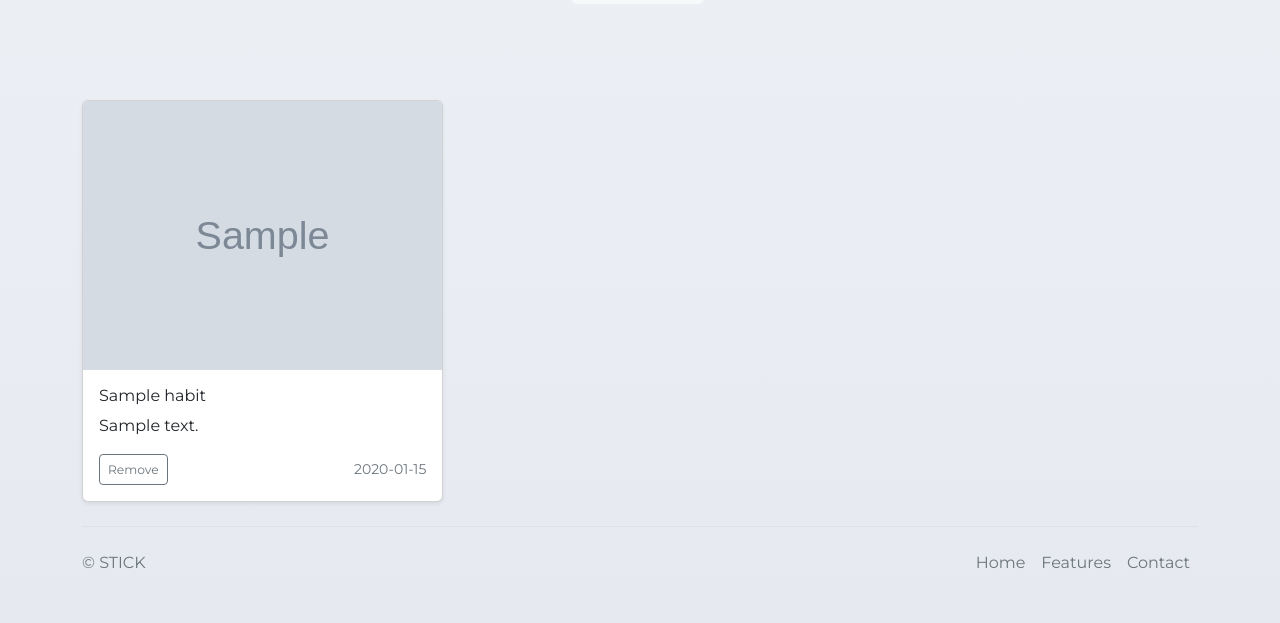
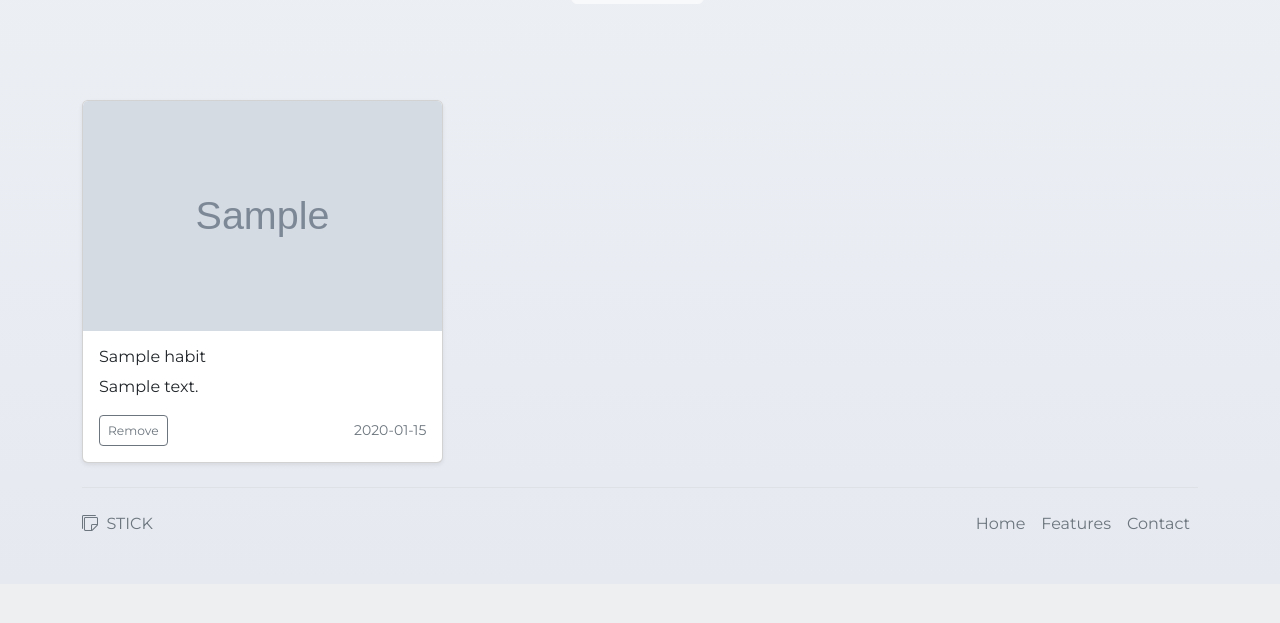
Before and after one commit to chansya/Capstone_project, a Flask app: page /records in a window 1280 px wide. Shown: the part 250-873 px from the top of the page. After the commit the page ends 781 px from the top, so only its background shows below. Run offline with Flask 2, Linux system fonts and the light colour scheme; the visitor is signed in with stand-in values (Sample User, id 1); tables that the repository leaves empty hold one stand-in row (values such as "Sample post"); grey boxes marked "Sample" are stand-in pictures.

Commit message:
Adjust photo size in Record cards

```diff
--- a/static/css/style.css
+++ b/static/css/style.css
@@ -28,11 +28,8 @@ body{
     color: olivedrab;
 }
 
-#footer {
-    position: fixed;
-    padding: 10px 10px 0px 10px;
-    bottom: 0;
+.card-img-top {
     width: 100%;
-    /* Height of the footer*/
-    height: 40px;
+    height: 18vw;
+    object-fit: cover;
 }
--- a/static/js/records.jsx
+++ b/static/js/records.jsx
@@ -125,7 +125,7 @@ function Record(props){
     return (
         <div className="col">
             <div className="card shadow-sm">
-                <img src={props.img_url} className="card-img-top" alt="record-image"/>
+                <img src={props.img_url} className="card-img-top img-fluid" alt="record-image"/>
                 <div className="card-body">
                 <h6 class="card-title">{props.habit_name}</h6>
                 <p className="card-text">{props.notes}</p>
--- a/templates/base.html
+++ b/templates/base.html
@@ -28,7 +28,7 @@
     {% if not session.get("user_email") %}
     <nav class="navbar navbar-expand-sm navbar-light bg-light">
         <div class="container-fluid">
-            <a class="navbar-brand" href="/">STICK</a>
+            <a class="navbar-brand" href="/"><i class="bi bi-stickies"></i>&nbsp;STICK</a>
             <button type="button" class="navbar-toggler" data-bs-toggle="collapse" data-bs-target="#navbarCollapse">
                 <span class="navbar-toggler-icon"></span>
             </button>
@@ -226,7 +226,7 @@
 
     <div class="container" >
       <footer class="d-flex flex-wrap justify-content-between align-items-center py-3 my-4 border-top">
-        <p class="col-md-4 mb-0 text-muted">© STICK</p>
+        <p class="col-md-4 mb-0 text-muted"><i class="bi bi-stickies"></i>&nbsp; STICK</p>
 
         <a href="/" class="col-md-4 d-flex align-items-center justify-content-center mb-3 mb-md-0 me-md-auto link-dark text-decoration-none">
           <svg class="bi me-2" width="40" height="32"><use xlink:href="#bootstrap"></use></svg>
```
Also changed, not shown: templates/progress.html (+4 -4 lines), 2 other files.
